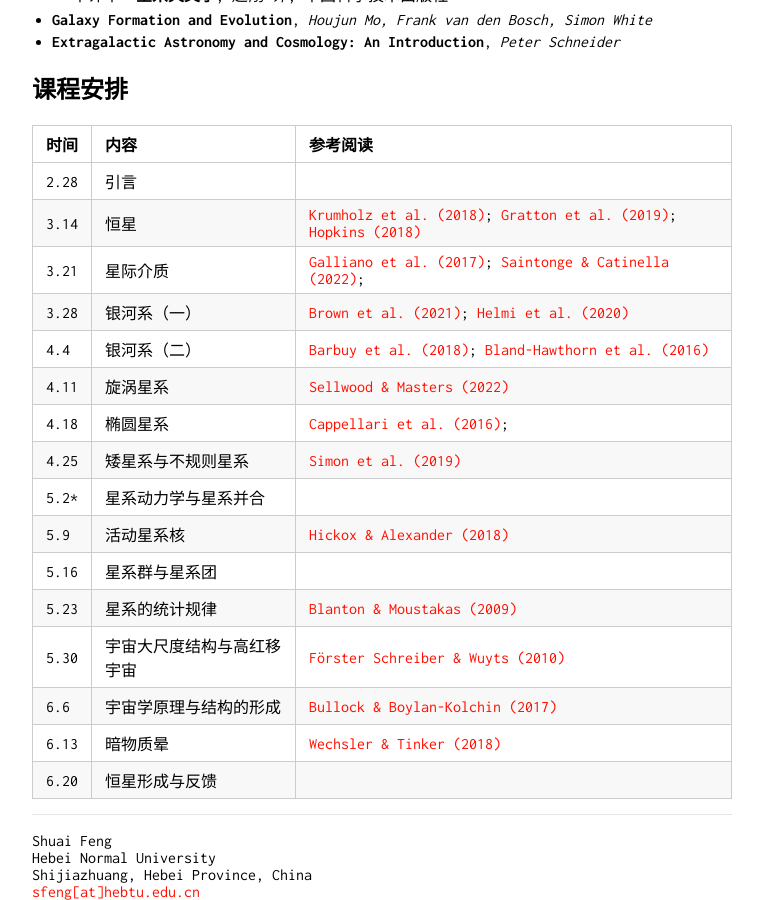
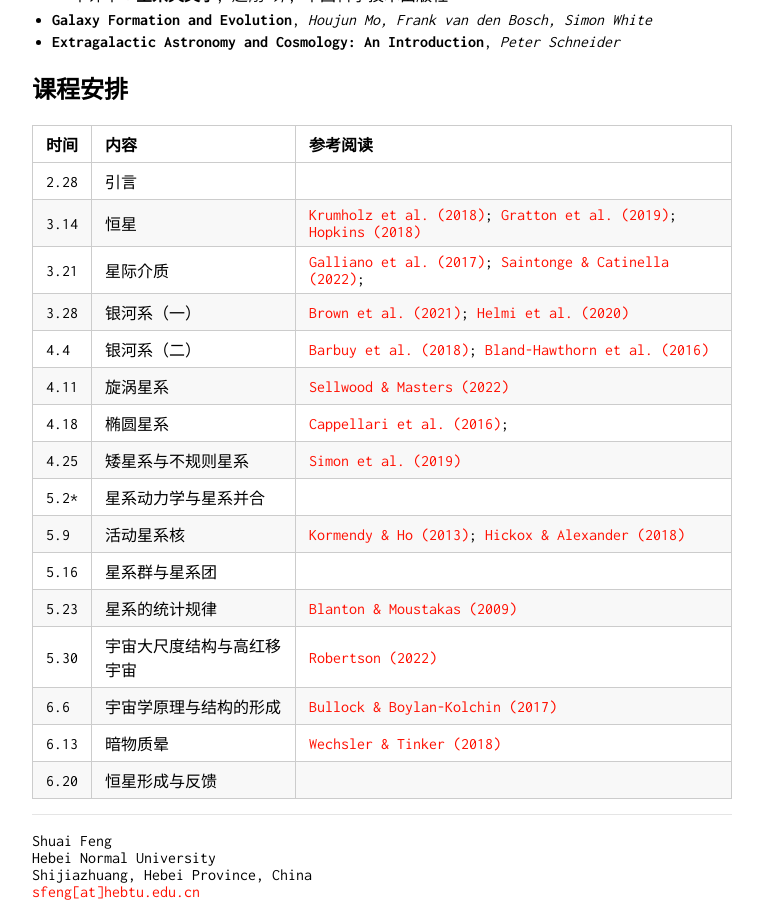
Before and after one commit to fengshuai0210/fengshuai0210.github.io, a Jekyll site: the page built from teaching/Galaxy.md, in a window 1280 px wide and 900 px high, scrolled down 652 px. Shown: the whole window, without its empty margins (258-1021 px from the left). Built offline with Jekyll 4.4.1, drawn with Linux system fonts in a browser that asks for light colours; our own code applies the rules of GitHub Pages for plain Markdown files.

Commit message:
Update Galaxy.md

```diff
--- a/teaching/Galaxy.md
+++ b/teaching/Galaxy.md
@@ -30,10 +30,10 @@ layout: default
 4.18 | 椭圆星系 | [Cappellari et al. (2016)](https://arxiv.org/abs/1602.04267);
 4.25 | 矮星系与不规则星系 | [Simon et al. (2019)](https://arxiv.org/abs/1901.05465)
 5.2* | 星系动力学与星系并合 |
-5.9  | 活动星系核 | [Hickox & Alexander (2018)](https://arxiv.org/abs/1806.04680)
+5.9  | 活动星系核 | [Kormendy & Ho (2013)](https://arxiv.org/abs/1304.7762); [Hickox & Alexander (2018)](https://arxiv.org/abs/1806.04680)
 5.16 | 星系群与星系团 |
 5.23 | 星系的统计规律 | [Blanton & Moustakas (2009)](https://arxiv.org/abs/0908.3017)
-5.30 | 宇宙大尺度结构与高红移宇宙 | [Förster Schreiber & Wuyts (2010)](https://arxiv.org/abs/2010.10171)
+5.30 | 宇宙大尺度结构与高红移宇宙 | [Robertson (2022)](https://arxiv.org/abs/2110.13160)
 6.6  | 宇宙学原理与结构的形成 | [Bullock & Boylan-Kolchin (2017)](https://arxiv.org/abs/1707.04256)
 6.13 | 暗物质晕 | [Wechsler & Tinker (2018)](https://arxiv.org/abs/1804.03097)
 6.20 | 恒星形成与反馈 |
```
